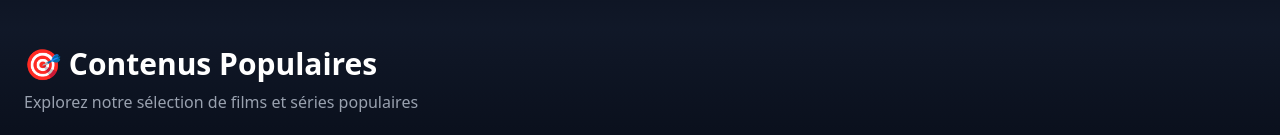
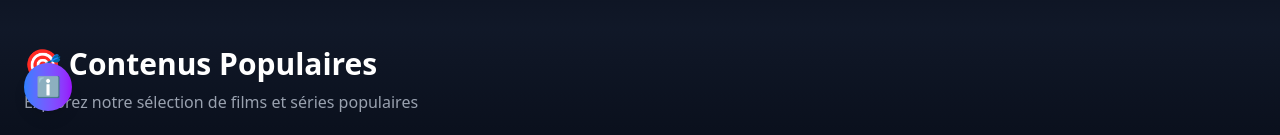
Before and after one commit to nkgr01/streaming-platform, a Next.js app: page /discover in a window 1280 px wide. Shown: the part 665-800 px from the top of the page. Built offline with nearby package versions, Linux system fonts and the light colour scheme; no server answers.

Commit message:
feat: Ajout modal À propos avec présentation

```diff
--- a/src/app/layout.js
+++ b/src/app/layout.js
@@ -1,6 +1,7 @@
 import { Geist, Geist_Mono } from "next/font/google";
 import "./globals.css";
 import Navigation from "@components/Navigation";
+import AboutModal from "@components/AboutModal";
 
 const geistSans = Geist({
   variable: "--font-geist-sans",
@@ -125,6 +126,7 @@ export default function RootLayout({ children }) {
       </head>
       <body className={`${geistSans.variable} ${geistMono.variable} bg-black text-white`} suppressHydrationWarning>
         <Navigation />
+        <AboutModal />
         {children}
       </body>
     </html>
```
